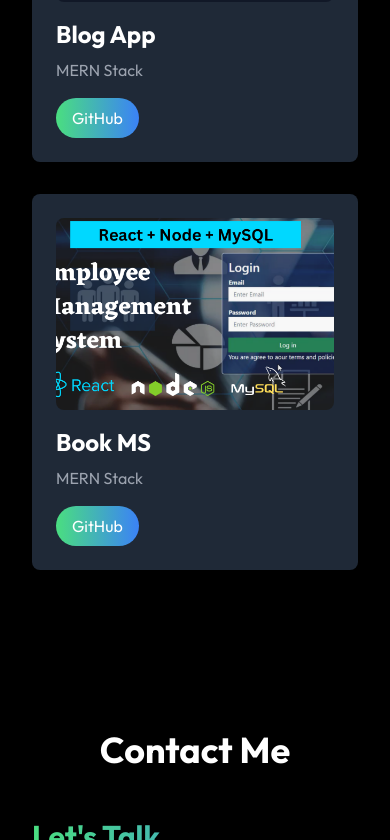
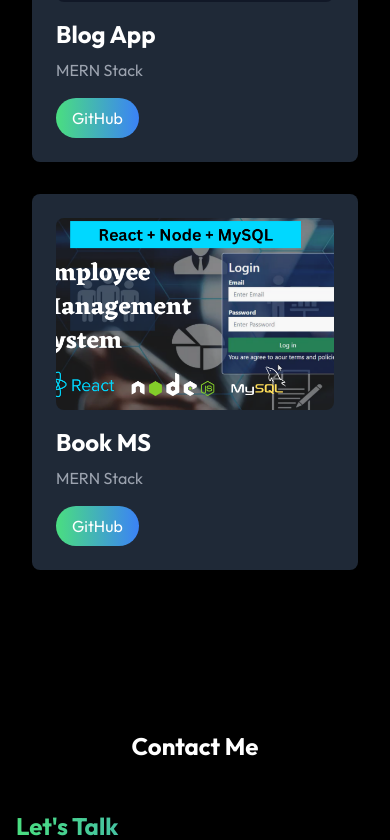
Before and after one commit to LlaryBett/My-Portfolio, a React (Vite) app: page / in a window 390 px wide. Shown: the part 11160-12000 px from the top of the page. Built offline with nearby package versions, Linux system fonts and the light colour scheme.

Commit message:
Update Contact component styles for improved responsiveness and layout

```diff
--- a/src/components/Contact.jsx
+++ b/src/components/Contact.jsx
@@ -64,22 +64,22 @@ const Contact = () => {
       viewport={{ once: true, margin: "-100px" }}
       variants={containerVariants}
     >
-      <div className="container mx-auto px-8 md:px-16 lg:px-24">
+      <div className="container mx-auto px-4 sm:px-6 md:px-16 lg:px-24">
         <motion.h2
-          className="text-4xl font-bold text-center mb-12"
+          className="text-2xl sm:text-3xl md:text-4xl font-bold text-center mb-12"
           variants={itemVariants}
         >
           Contact Me
         </motion.h2>
 
-        <div className="flex flex-col md:flex-row items-center md:space-x-12">
+        <div className="flex flex-col md:flex-row md:items-start gap-8">
           {/* Left Column - Contact Info */}
           <motion.div
             className="flex-1"
             variants={containerVariants}
           >
             <motion.h3
-              className='text-3xl font-bold text-transparent bg-clip-text bg-gradient-to-r
+              className='text-2xl sm:text-3xl font-bold text-transparent bg-clip-text bg-gradient-to-r
               from-green-400 to-blue-500 mb-4'
               variants={itemVariants}
             >
@@ -118,7 +118,7 @@ const Contact = () => {
               variants={itemVariants}
             >
               <FaMapMarkedAlt className='inline-block text-green-400 mr-2'></FaMapMarkedAlt>
-              <span>street, city, province, country</span>
+              <span className="break-words">street, city, province, country</span>
             </motion.div>
           </motion.div>
 
@@ -174,8 +174,7 @@ const Contact = () => {
               </motion.div>
 
               <motion.button
-                className='bg-gradient-to-r from-green-400 to-blue-500 text-white hidden md:inline
-                transform transition-transform duration-300 px-8 py-2 rounded-full'
+                className='bg-gradient-to-r from-green-400 to-blue-500 text-white w-full md:w-auto px-8 py-2 rounded-full'
                 whileHover="hover"
                 whileTap="tap"
                 variants={buttonVariants}
```
